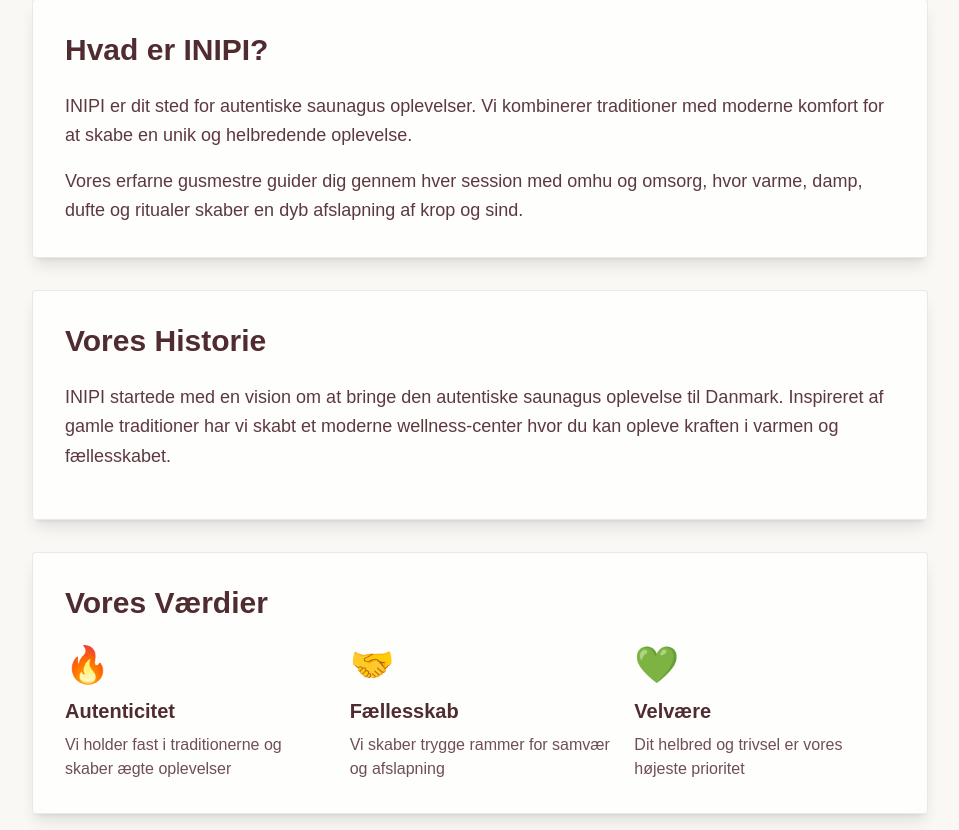
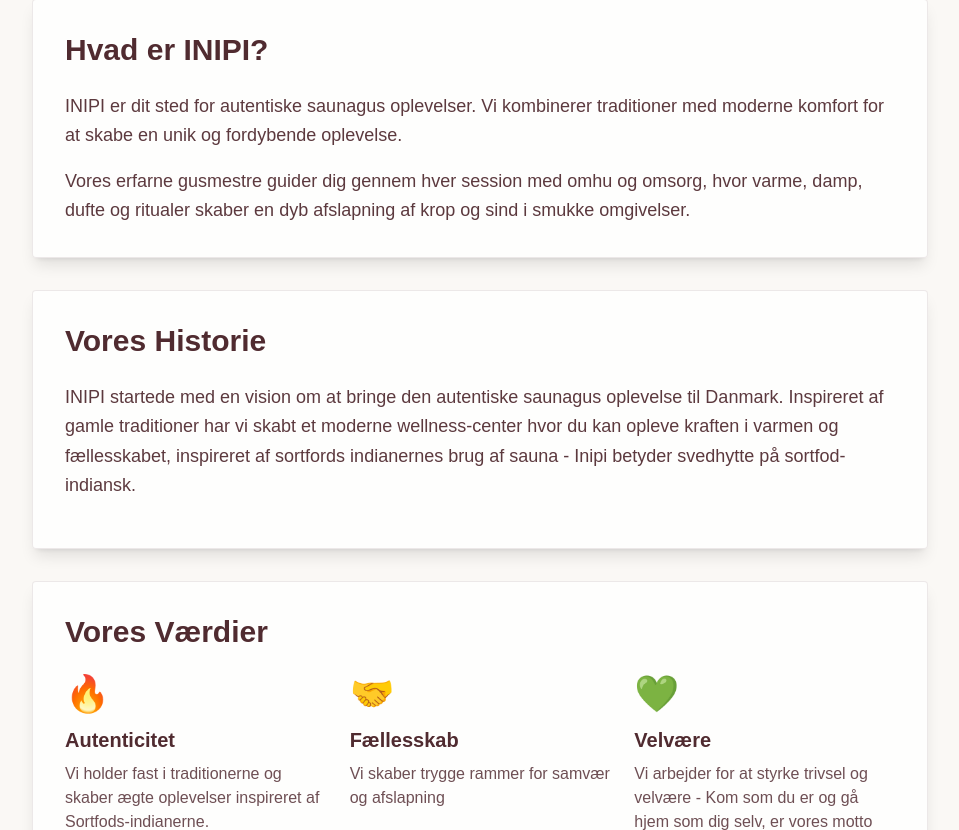
Before and after one commit to kennethordinem/inipi-supabase, a Next.js app: page /about in a window 1280 px wide. Shown: the part 390-1220 px from the top of the page, without its empty margins (160-1119 px from the left). Built offline with nearby package versions, Linux system fonts and the light colour scheme; no server answers.

Commit message:
Update About page text with client's requested changes

```diff
--- a/app/about/page.tsx
+++ b/app/about/page.tsx
@@ -27,11 +27,11 @@ export default function AboutPage() {
               </h2>
               <p className="text-lg text-[#4a2329]/90 mb-4 leading-relaxed">
                 INIPI er dit sted for autentiske saunagus oplevelser. Vi kombinerer traditioner
-                med moderne komfort for at skabe en unik og helbredende oplevelse.
+                med moderne komfort for at skabe en unik og fordybende oplevelse.
               </p>
               <p className="text-lg text-[#4a2329]/90 leading-relaxed">
                 Vores erfarne gusmestre guider dig gennem hver session med omhu og omsorg,
-                hvor varme, damp, dufte og ritualer skaber en dyb afslapning af krop og sind.
+                hvor varme, damp, dufte og ritualer skaber en dyb afslapning af krop og sind i smukke omgivelser.
               </p>
             </div>
 
@@ -42,7 +42,8 @@ export default function AboutPage() {
               <p className="text-lg text-[#4a2329]/90 mb-4 leading-relaxed">
                 INIPI startede med en vision om at bringe den autentiske saunagus oplevelse
                 til Danmark. Inspireret af gamle traditioner har vi skabt et moderne wellness-center
-                hvor du kan opleve kraften i varmen og fællesskabet.
+                hvor du kan opleve kraften i varmen og fællesskabet, inspireret af sortfords indianernes
+                brug af sauna - Inipi betyder svedhytte på sortfod-indiansk.
               </p>
             </div>
 
@@ -57,7 +58,7 @@ export default function AboutPage() {
                     Autenticitet
                   </h3>
                   <p className="text-[#4a2329]/80">
-                    Vi holder fast i traditionerne og skaber ægte oplevelser
+                    Vi holder fast i traditionerne og skaber ægte oplevelser inspireret af Sortfods-indianerne.
                   </p>
                 </div>
                 <div>
@@ -75,7 +76,9 @@ export default function AboutPage() {
                     Velvære
                   </h3>
                   <p className="text-[#4a2329]/80">
-                    Dit helbred og trivsel er vores højeste prioritet
+                    Vi arbejder for at styrke trivsel og velvære - Kom som du er og gå hjem som dig selv,
+                    er vores motto som beskriver vores intention om at give en pause for et ofte hektisk
+                    moderne liv med guidet fordybelse og afstressning
                   </p>
                 </div>
               </div>
```
